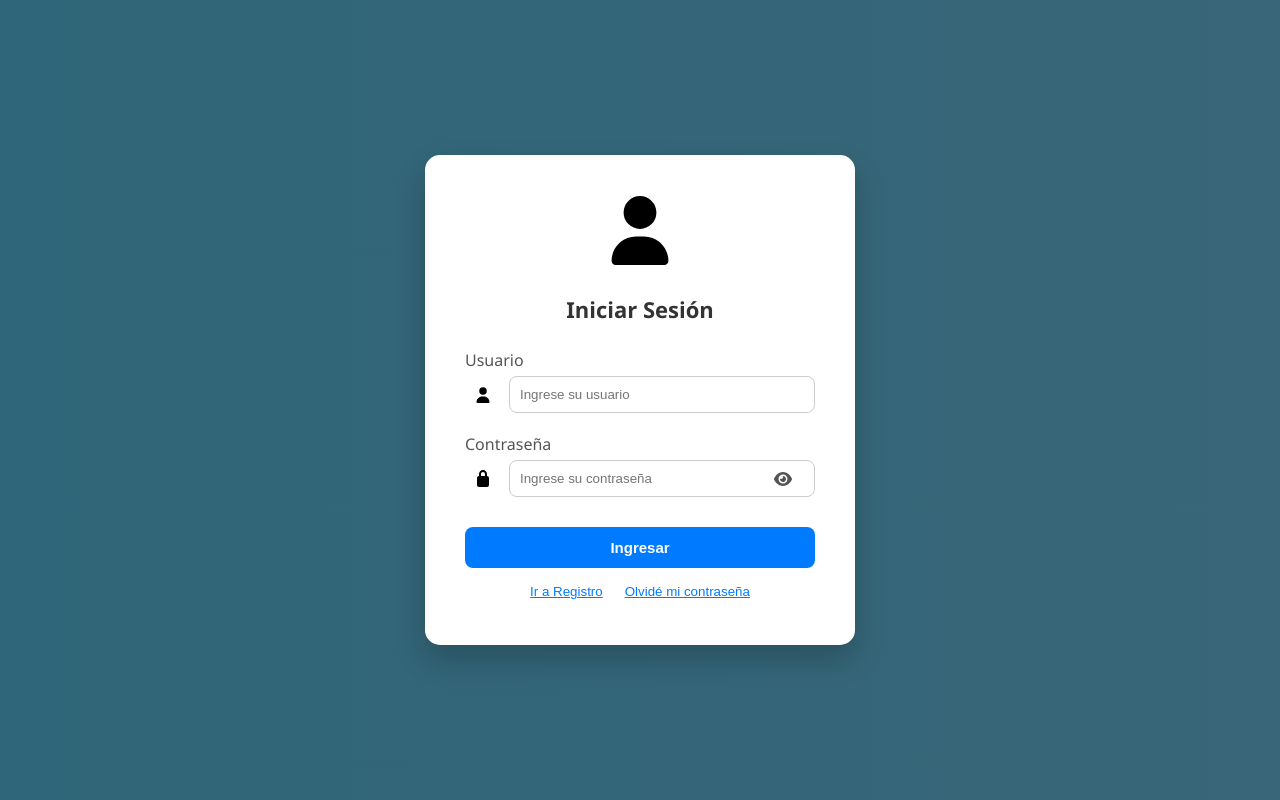
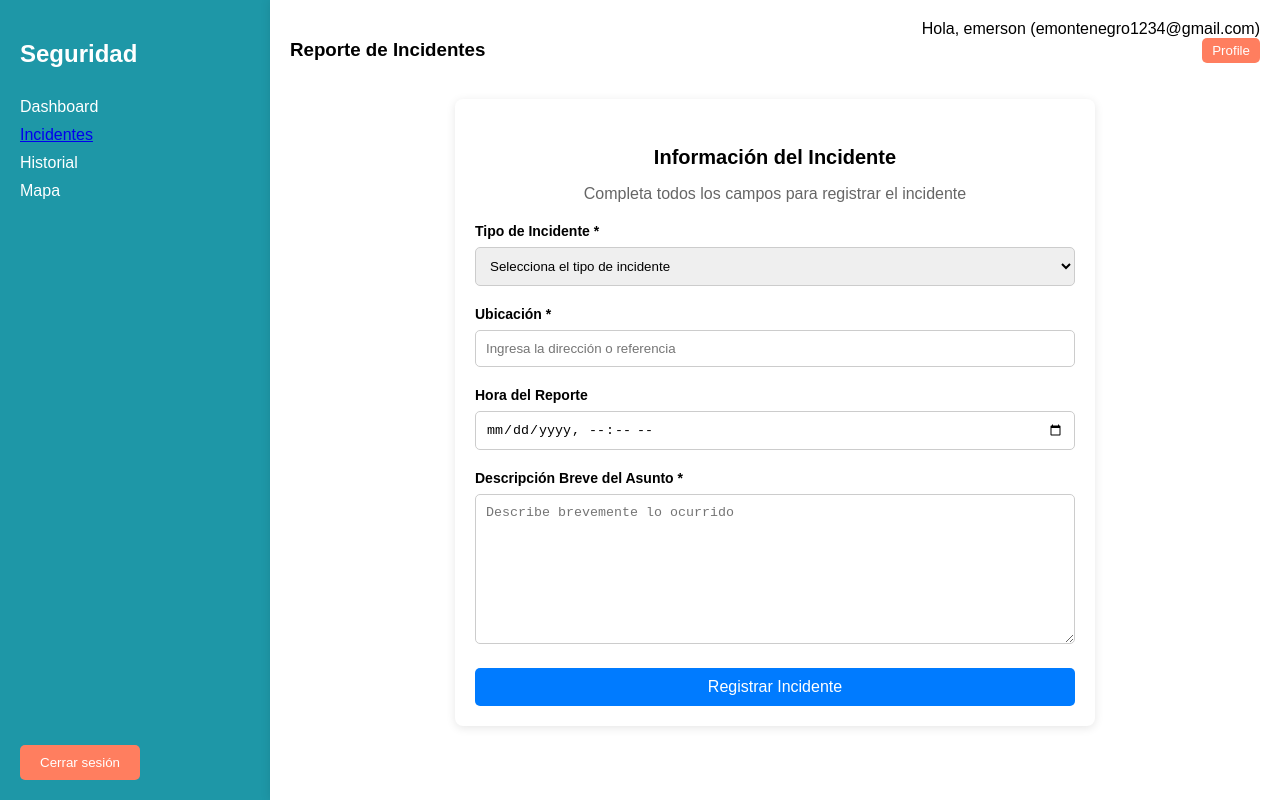
Before and after one commit to jessivaza/security_2, a React (Vite) app in the folder frontend/: page /incidentes in a window 1280 px wide. Before the commit this address led to /login. Built offline with nearby package versions, Linux system fonts and the light colour scheme.

Commit message:
Push Frontend Incidentes y Dashboard

```diff
--- a/frontend/src/App.jsx
+++ b/frontend/src/App.jsx
@@ -3,6 +3,7 @@ import { BrowserRouter as Router, Routes, Route, Navigate } from "react-router-d
 import Login from "./pages/LoginPage";
 import ResetPassword from "./pages/ResetPassword";
 import Dashboard from "./pages/Dashboard";
+import Incidentes from "./pages/Incidentes";
 
 // 🔹 Función para validar si hay token
 const isAuthenticated = () => {
@@ -33,7 +34,7 @@ export default function App() {
             </ProtectedRoute>
           }
         />
-
+        <Route path="/incidentes" element={<Incidentes />} />
         {/* Redirigir por defecto */}
         <Route path="*" element={<Navigate to="/login" replace />} />
       </Routes>
--- /dev/null
+++ b/frontend/src/css/dashboard.css
@@ -0,0 +1,140 @@
+body {
+  font-family: Arial, sans-serif;
+  margin: 0;
+  padding: 0;
+  background-color: #f4f4f9;
+}
+
+.dashboard-container {
+  display: flex;
+  height: 100vh;
+}
+
+.sidebar {
+  width: 250px;
+  background-color: #1e97a7;
+  color: white;
+  padding-top: 20px;
+  padding-left: 20px;
+}
+
+.sidebar h2 {
+  font-size: 24px;
+  margin-bottom: 30px;
+}
+
+.sidebar ul {
+  list-style: none;
+  padding: 0;
+}
+
+.sidebar ul li {
+  margin: 10px 0;
+}
+
+.sidebar ul li.active {
+  color: #ff7e5f;
+  font-weight: bold;
+}
+
+.sidebar ul li:hover {
+  cursor: pointer;
+  color: #ff7e5f;
+}
+
+.main-content {
+  flex-grow: 1;
+  padding: 20px;
+  background-color: white;
+  box-shadow: 0 0 10px rgba(0, 0, 0, 0.1);
+}
+
+.header {
+  display: flex;
+  justify-content: space-between;
+  margin-bottom: 20px;
+}
+
+.search-bar {
+  width: 60%;
+  padding: 10px;
+  border-radius: 5px;
+  border: 1px solid #ccc;
+}
+
+.user-info {
+  text-align: right;
+}
+
+.user-info p {
+  margin: 0;
+}
+
+.profile-btn {
+  padding: 5px 10px;
+  background-color: #ff7e5f;
+  color: white;
+  border: none;
+  border-radius: 5px;
+  cursor: pointer;
+}
+
+.profile-btn:hover {
+  background-color: #ff6a4b;
+}
+
+.statistics {
+  display: flex;
+  justify-content: space-between;
+  margin-bottom: 20px;
+}
+
+.stat-box {
+  width: 30%;
+  background-color: #f0f0f0;
+  padding: 20px;
+  border-radius: 8px;
+  text-align: center;
+  box-shadow: 0 0 10px rgba(0, 0, 0, 0.1);
+}
+
+.stat-box h3 {
+  margin: 0;
+  font-size: 18px;
+  color: #333;
+}
+
+.stat-box p {
+  font-size: 30px;
+  color: #ff7e5f;
+}
+
+.dashboard-content {
+  text-align: center;
+}
+
+.map-container img {
+  width: 100%;
+  max-width: 600px;
+  height: auto;
+  margin-top: 20px;
+}
+
+.logout-btn {
+  position: fixed;
+  bottom: 20px;
+  left: 20px;
+}
+
+.logout-btn button {
+  padding: 10px 20px;
+  background-color: #ff7e5f;
+  color: white;
+  border: none;
+  border-radius: 5px;
+  cursor: pointer;
+}
+
+.logout-btn button:hover {
+  background-color: #ff6a4b;
+}
--- /dev/null
+++ b/frontend/src/css/incidentes.css
@@ -0,0 +1,80 @@
+.incidentes-form {
+  max-width: 600px;
+  margin: 0 auto;
+  padding: 20px;
+  background-color: #ffffff;
+  border-radius: 8px;
+  box-shadow: 0 2px 10px rgba(0, 0, 0, 0.1);
+}
+
+.incidentes-form h4 {
+  text-align: center;
+  margin-bottom: 10px;
+  font-size: 20px;
+}
+
+.incidentes-form p {
+  text-align: center;
+  margin-bottom: 20px;
+  color: #666;
+}
+
+.form-group {
+  margin-bottom: 20px;
+}
+
+.form-group label {
+  font-size: 14px;
+  font-weight: bold;
+  margin-bottom: 8px;
+  display: block;
+}
+
+.form-group input,
+.form-group select,
+.form-group textarea {
+  width: 100%;
+  padding: 10px;
+  border-radius: 5px;
+  border: 1px solid #ccc;
+  box-sizing: border-box;
+}
+
+.form-group textarea {
+  height: 150px;
+  resize: vertical;
+}
+
+.btn-submit {
+  width: 100%;
+  padding: 10px;
+  background-color: #007bff;
+  color: white;
+  border: none;
+  border-radius: 5px;
+  font-size: 16px;
+  cursor: pointer;
+}
+
+.btn-submit:hover {
+  background-color: #1e49a7;
+}
+
+.logout-btn {
+  position: fixed;
+  bottom: 20px;
+  left: 20px;
+}
+
+.logout-btn button {
+  padding: 10px 20px;
+  background-color: #ff7e5f;
+  color: white;
+  border: none;
+  border-radius: 5px;
+  cursor: pointer;
+}
+
+.logout-btn button:hover {
+  background-color: #ff6a4b;
+}
--- a/frontend/src/pages/Dashboard.jsx
+++ b/frontend/src/pages/Dashboard.jsx
@@ -1,4 +1,6 @@
 import React from "react";
+import { Link } from "react-router-dom"; // Importar Link para redirección
+import "../css/dashboard.css"; // Asegúrate de que el archivo esté en la ruta correcta
 
 export default function Dashboard() {
   const logout = () => {
@@ -7,9 +9,62 @@ export default function Dashboard() {
   };
 
   return (
-    <div style={{ textAlign: "center", marginTop: "50px" }}>
-      <h2>Bienvenido al Dashboard 🎉</h2>
-      <button onClick={logout}>Cerrar sesión</button>
+    <div className="dashboard-container">
+      {/* Sidebar */}
+      <div className="sidebar">
+        <h2>Seguridad</h2>
+        <ul>
+          <li>Dashboard</li>
+          <li>
+            {/* Usar Link para navegar */}
+            <Link to="/incidentes" className="sidebar-link">Incidentes</Link>
+          </li>
+          <li>Historial</li>
+          <li>Mapa</li>
+        </ul>
+      </div>
+
+      {/* Main content */}
+      <div className="main-content">
+        <div className="header">
+          <input
+            type="text"
+            className="search-bar"
+            placeholder="Buscar incidencias..."
+          />
+          <div className="user-info">
+            <p>Hola, emerson (emontenegro1234@gmail.com)</p>
+            <button className="profile-btn">Profile</button>
+          </div>
+        </div>
+
+        <div className="statistics">
+          <div className="stat-box">
+            <h3>Historial</h3>
+            <p>2000</p>
+          </div>
+          <div className="stat-box">
+            <h3>Incidentes</h3>
+            <p>30</p>
+          </div>
+          <div className="stat-box">
+            <h3>Usuarios</h3>
+            <p>3000</p>
+          </div>
+        </div>
+
+        <div className="dashboard-content">
+          <h4>Contenido predeterminado del Dashboard</h4>
+          <div className="map-container">
+            <img src="map_placeholder.png" alt="Mapa" />
+          </div>
+        </div>
+      </div>
+
+      {/* Logout Button */}
+      <div className="logout-btn">
+        <button onClick={logout}>Cerrar sesión</button>
+      </div>
     </div>
   );
 }
--- /dev/null
+++ b/frontend/src/pages/Incidentes.jsx
@@ -0,0 +1,119 @@
+import React, { useState } from "react";
+import { Link } from "react-router-dom";
+import "../css/incidentes.css";
+
+export default function Incidentes() {
+  const [formData, setFormData] = useState({
+    tipoIncidente: "",
+    ubicacion: "",
+    horaReporte: "",
+    descripcion: "",
+  });
+
+  const handleChange = (e) => {
+    const { name, value } = e.target;
+    setFormData({
+      ...formData,
+      [name]: value,
+    });
+  };
+
+  const handleSubmit = (e) => {
+    e.preventDefault();
+    // Aquí puedes agregar la lógica para enviar los datos al servidor
+    console.log("Formulario enviado: ", formData);
+  };
+
+  const logout = () => {
+    localStorage.removeItem("token");
+    window.location.href = "/login";
+  };
+
+  return (
+    <div className="dashboard-container">
+      {/* Sidebar */}
+      <div className="sidebar">
+        <h2>Seguridad</h2>
+        <ul>
+          <li>Dashboard</li>
+          <li>
+            <Link to="/incidentes" className="sidebar-link">Incidentes</Link>
+          </li>
+          <li>Historial</li>
+          <li>Mapa</li>
+        </ul>
+      </div>
+
+      {/* Main content */}
+      <div className="main-content">
+        <div className="header">
+          <h3>Reporte de Incidentes</h3>
+          <div className="user-info">
+            <p>Hola, emerson (emontenegro1234@gmail.com)</p>
+            <button className="profile-btn">Profile</button>
+          </div>
+        </div>
+
+        <form className="incidentes-form" onSubmit={handleSubmit}>
+          <h4>Información del Incidente</h4>
+          <p>Completa todos los campos para registrar el incidente</p>
+
+          <div className="form-group">
+            <label>Tipo de Incidente *</label>
+            <select
+              name="tipoIncidente"
+              value={formData.tipoIncidente}
+              onChange={handleChange}
+              required
+            >
+              <option value="">Selecciona el tipo de incidente</option>
+              <option value="robo">Robo</option>
+              <option value="accidente">Accidente</option>
+              <option value="incendio">Incendio</option>
+            </select>
+          </div>
+
+          <div className="form-group">
+            <label>Ubicación *</label>
+            <input
+              type="text"
+              name="ubicacion"
+              value={formData.ubicacion}
+              onChange={handleChange}
+              placeholder="Ingresa la dirección o referencia"
+              required
+            />
+          </div>
+
+          <div className="form-group">
+            <label>Hora del Reporte</label>
+            <input
+              type="datetime-local"
+              name="horaReporte"
+              value={formData.horaReporte}
+              onChange={handleChange}
+            />
+          </div>
+
+          <div className="form-group">
+            <label>Descripción Breve del Asunto *</label>
+            <textarea
+              name="descripcion"
+              value={formData.descripcion}
+              onChange={handleChange}
+              placeholder="Describe brevemente lo ocurrido"
+              required
+            ></textarea>
+          </div>
+
+          <button type="submit" className="btn-submit">Registrar Incidente</button>
+        </form>
+      </div>
+
+      {/* Logout Button */}
+      <div className="logout-btn">
+        <button onClick={logout}>Cerrar sesión</button>
+      </div>
+    </div>
+  );
+}
```
Also changed, not shown: 1 other file (tests, documents, lock files or other folders).
